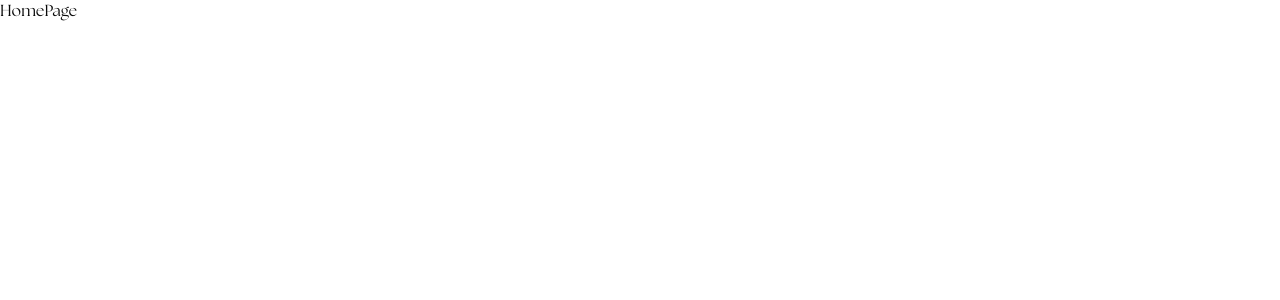
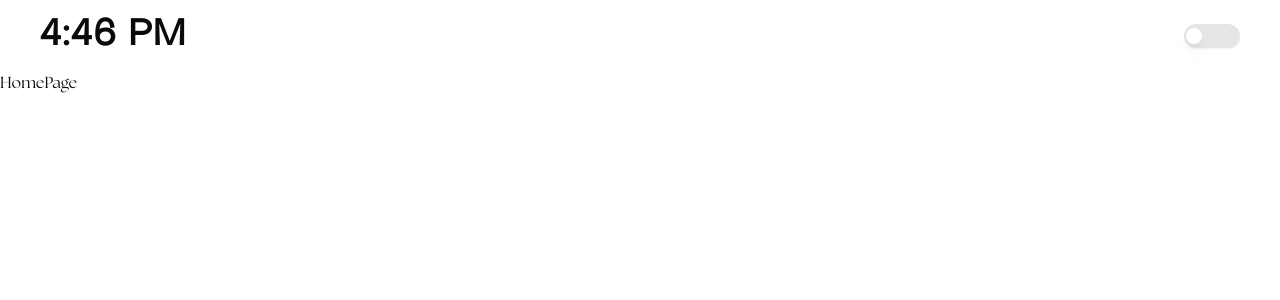
Before and after one commit to saadtresayyed10/minimal-portfolio, a Next.js app: page / in a window 1280 px wide. Shown: the top 300 px of the page. Built offline with nearby package versions, Linux system fonts and the light colour scheme.

Commit message:
Time working well

```diff
--- a/app/(home)/_components/Navbar.tsx
+++ b/app/(home)/_components/Navbar.tsx
@@ -1,13 +1,38 @@
-import { useState } from "react";
+"use client";
+
+import { Switch } from "@/components/ui/switch";
+import { useEffect, useState } from "react";
 
 const Navbar = () => {
   const [currentTime, setCurrentTime] = useState<string>("");
 
   const formatDate = () => {
     const now = new Date();
+    return new Intl.DateTimeFormat("en-US", {
+      hour: "numeric",
+      minute: "numeric",
+      hour12: true,
+    }).format(now);
   };
 
-  return <nav className="flex justify-between items-center px-10 py-4"></nav>;
+  useEffect(() => {
+    setCurrentTime(formatDate());
+
+    const interval = setInterval(() => {
+      setCurrentTime(formatDate());
+    }, 60000);
+
+    return () => clearInterval(interval);
+  }, []);
+
+  return (
+    <nav className="flex justify-between items-center px-10 py-4">
+      <h1 className="font-agrandir lg:text-4xl font-semibold tracking-wider">
+        {currentTime}
+      </h1>
+      <Switch />
+    </nav>
+  );
 };
 
 export default Navbar;
--- a/app/(home)/layout.tsx
+++ b/app/(home)/layout.tsx
@@ -1,7 +1,11 @@
+import Navbar from "./_components/Navbar";
+
 const HomeLayout = ({ children }: { children: React.ReactNode }) => {
   return (
     <>
-      <header></header>
+      <header>
+        <Navbar />
+      </header>
       <main>{children}</main>
       <footer></footer>
     </>
--- a/components/ui/switch.tsx
+++ b/components/ui/switch.tsx
@@ -1,9 +1,9 @@
-"use client"
+"use client";
 
-import * as React from "react"
-import * as SwitchPrimitives from "@radix-ui/react-switch"
+import * as React from "react";
+import * as SwitchPrimitives from "@radix-ui/react-switch";
 
-import { cn } from "@/lib/utils"
+import { cn } from "@/lib/utils";
 
 const Switch = React.forwardRef<
   React.ElementRef<typeof SwitchPrimitives.Root>,
@@ -11,7 +11,7 @@ const Switch = React.forwardRef<
 >(({ className, ...props }, ref) => (
   <SwitchPrimitives.Root
     className={cn(
-      "peer inline-flex h-5 w-9 shrink-0 cursor-pointer items-center rounded-full border-2 border-transparent shadow-sm transition-colors focus-visible:outline-none focus-visible:ring-2 focus-visible:ring-ring focus-visible:ring-offset-2 focus-visible:ring-offset-background disabled:cursor-not-allowed disabled:opacity-50 data-[state=checked]:bg-primary data-[state=unchecked]:bg-input",
+      "peer inline-flex h-6 w-14 shrink-0 cursor-pointer items-center rounded-full border-2 border-transparent shadow-sm transition-colors focus-visible:outline-none focus-visible:ring-2 focus-visible:ring-ring focus-visible:ring-offset-2 focus-visible:ring-offset-background disabled:cursor-not-allowed disabled:opacity-50 data-[state=checked]:bg-primary data-[state=unchecked]:bg-input",
       className
     )}
     {...props}
@@ -23,7 +23,7 @@ const Switch = React.forwardRef<
       )}
     />
   </SwitchPrimitives.Root>
-))
-Switch.displayName = SwitchPrimitives.Root.displayName
+));
+Switch.displayName = SwitchPrimitives.Root.displayName;
 
-export { Switch }
+export { Switch };
```
